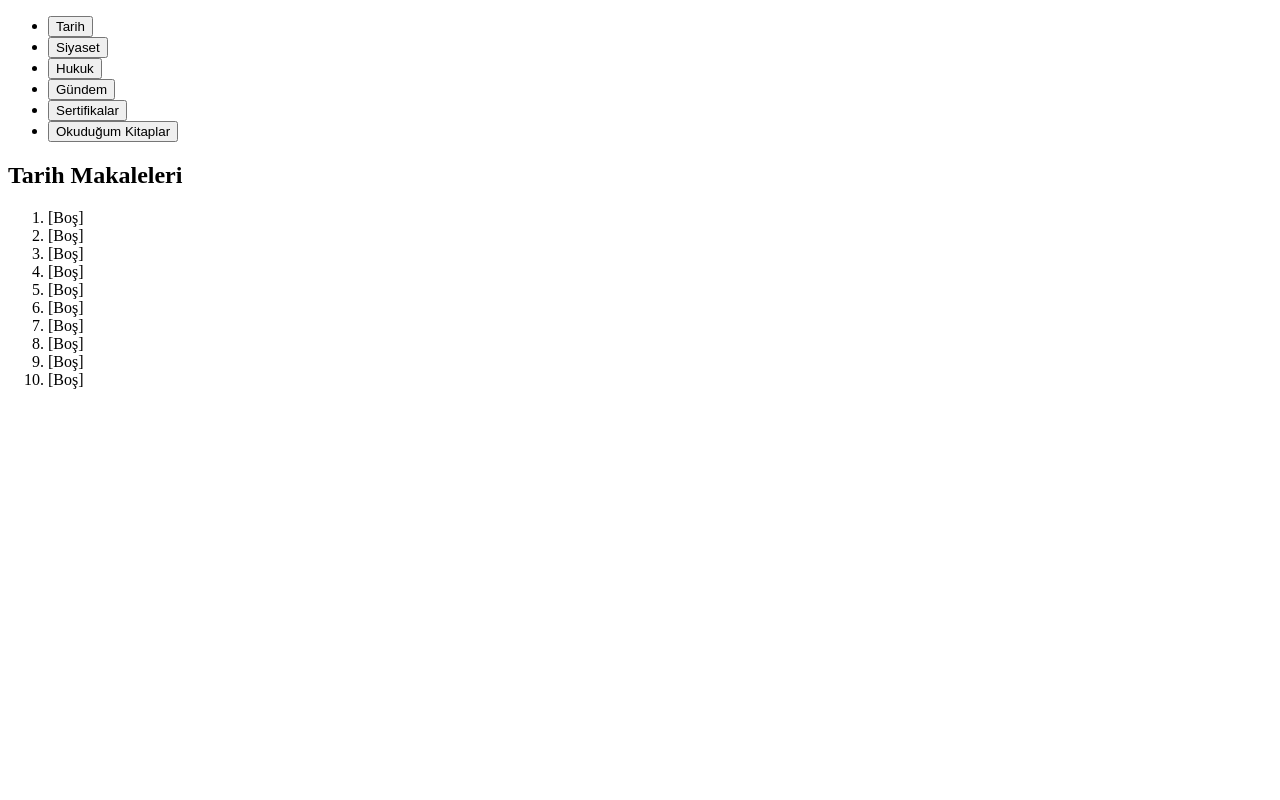
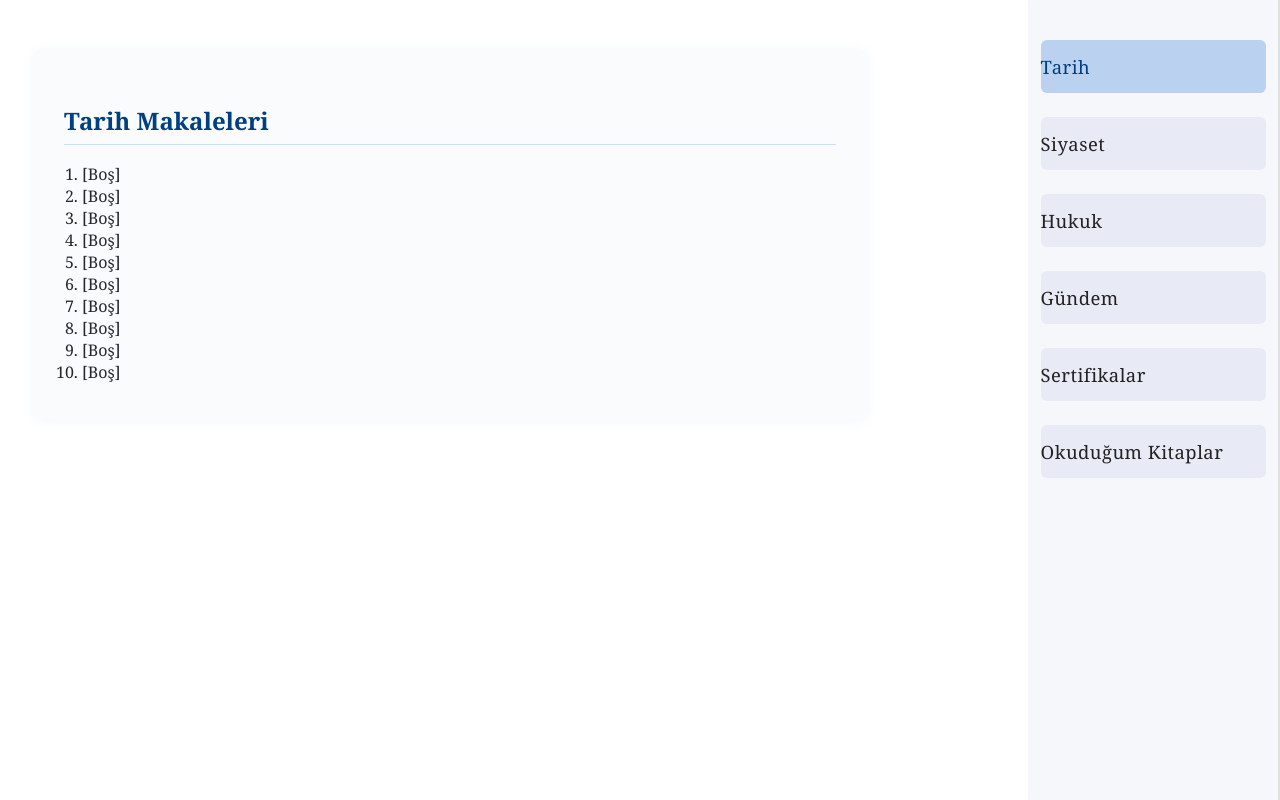
Before and after one commit to sudemkurul/History-and-Politics, a plain HTML site: page index.html in a window 1280 px wide. Drawn offline with Linux system fonts and the light colour scheme.

Commit message:
Update style.css

```diff
--- a/style.css
+++ b/style.css
@@ -1,5 +1,101 @@
-History-and-Politics/
-├─ index.html
-├─ style.css
-└─ js/
-     └─ app.js
+:root {
+    --sidebar-bg: #f5f7fb;
+    --sidebar-accent: #004080;
+    --main-bg: #fff;
+    --main-text: #24292f;
+    --sidebar-text: #222;
+    --sidebar-btn-bg: #e8eaf6;
+    --sidebar-btn-hover: #c9e0fa;
+    --active-btn: #bad1ef;
+}
+body {
+    margin: 0;
+    padding: 0;
+    background: var(--main-bg);
+    color: var(--main-text);
+    font-family: 'Georgia', 'Times New Roman', serif;
+}
+.container {
+    display: flex;
+    min-height: 100vh;
+}
+.sidebar {
+    width: 250px;
+    background: var(--sidebar-bg);
+    border-right: 2px solid #e0e0e0;
+    box-shadow: 0 0 8px #e6e6ee1a;
+    padding-top: 40px;
+    position: fixed;
+    right: 0;
+    top: 0;
+    bottom: 0;
+}
+.sidebar nav ul {
+    list-style: none;
+    padding: 0;
+    margin: 0;
+}
+.sidebar-btn {
+    display: block;
+    width: 90%;
+    margin: 0 auto 24px auto;
+    padding: 14px 0;
+    background: var(--sidebar-btn-bg);
+    color: var(--sidebar-text);
+    border: none;
+    border-radius: 6px;
+    font-size: 1.15em;
+    font-family: inherit;
+    text-align: left;
+    cursor: pointer;
+    transition: background 0.2s, color 0.2s;
+    letter-spacing: 0.5px;
+}
+.sidebar-btn:hover,
+.sidebar-btn.active {
+    background: var(--active-btn);
+    color: var(--sidebar-accent);
+}
+.content {
+    margin-left: 0;
+    margin-right: 270px;
+    width: 100%;
+    max-width: 900px;
+    padding: 48px 32px 32px 32px;
+    box-sizing: border-box;
+}
+.content-section {
+    background: #fafbfc;
+    padding: 36px 32px;
+    border-radius: 12px;
+    box-shadow: 0 2px 12px #c9e0fa38;
+    margin-bottom: 36px;
+    min-height: 300px;
+}
+h2 {
+    color: var(--sidebar-accent);
+    border-bottom: 1.5px solid #c9e0fa;
+    padding-bottom: 7px;
+    margin-bottom: 18px;
+}
+ol {
+    margin: 0;
+    padding-left: 18px;
+}
+@media (max-width: 900px) {
+    .container {
+        flex-direction: column;
+    }
+    .sidebar {
+        position: static;
+        width: 100%;
+        border-right: none;
+        border-bottom: 2px solid #e0e0e0;
+        box-shadow: none;
+        padding-top: 8px;
+    }
+    .content {
+        margin-right: 0;
+        padding: 24px 6vw;
+    }
+}
```
